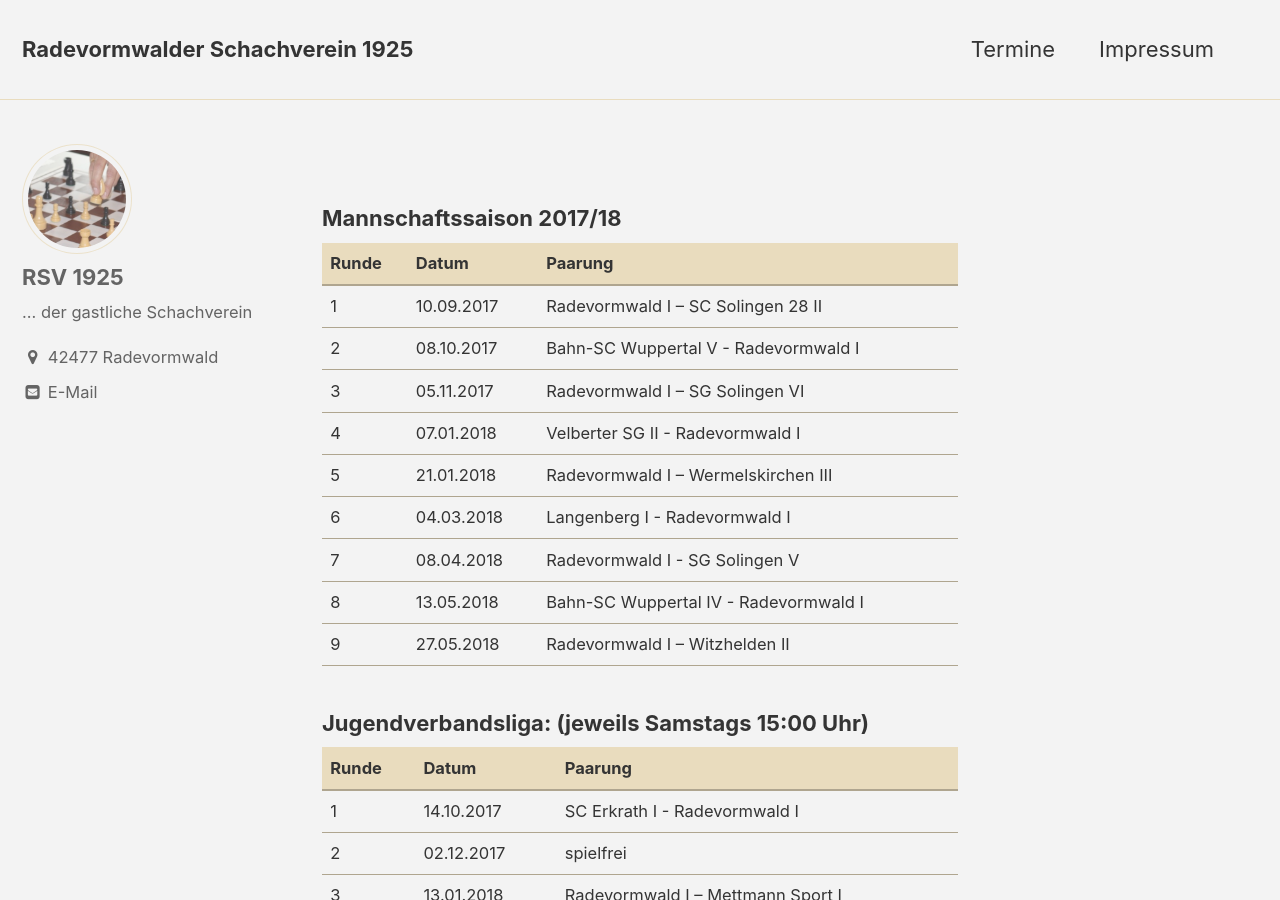
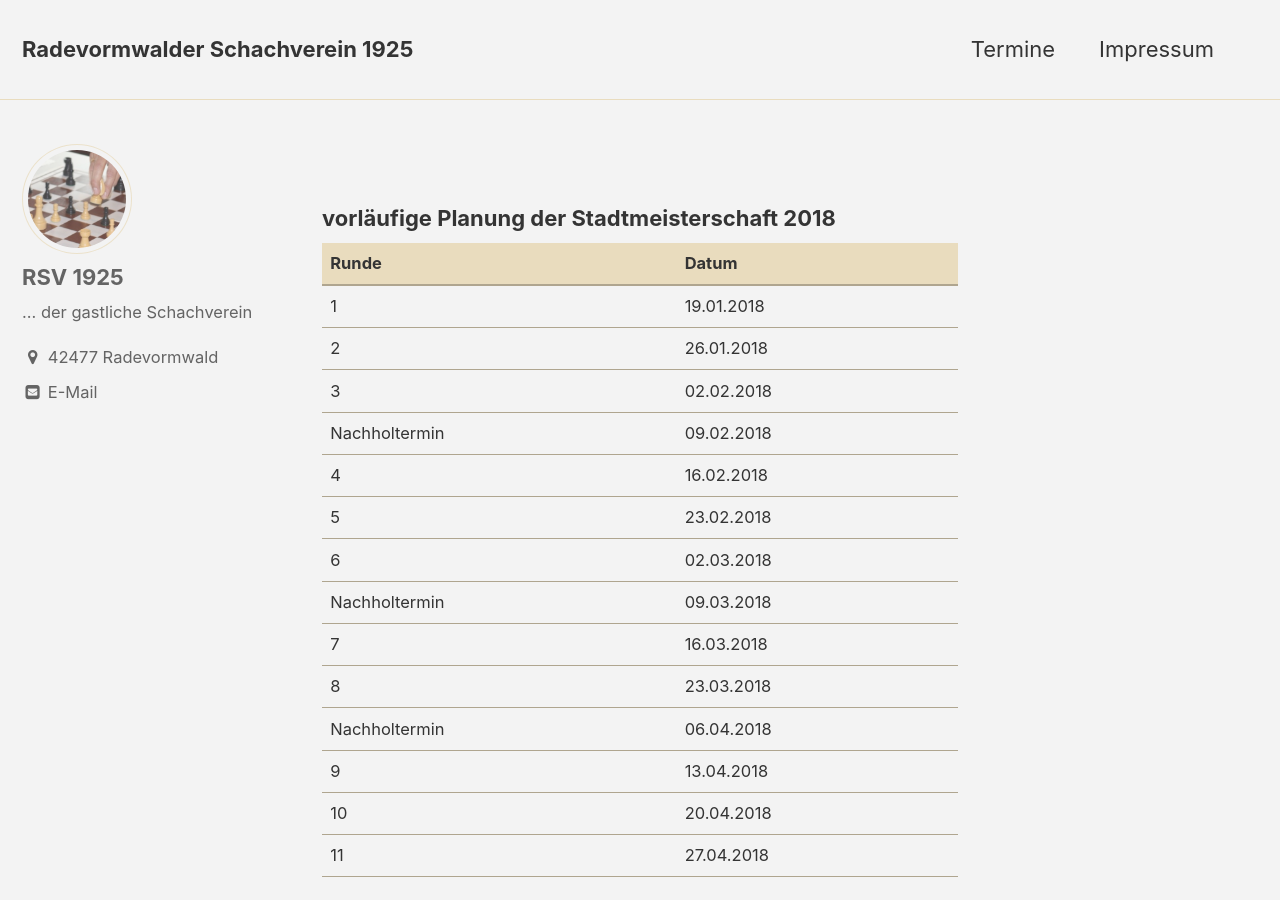
Before and after one commit to rsv1925/html, a Jekyll site: the page built from _pages/termine.md, in a window 1280 px wide and 900 px high. Built offline with Jekyll 4.4.1, drawn with Linux system fonts in a browser that asks for light colours; some of the changed text lies outside the part shown.

Commit message:
Termine SM 2018

```diff
--- a/_pages/termine.md
+++ b/_pages/termine.md
@@ -4,6 +4,28 @@ title: ""
 permalink: /termine/
 author_profile: true
 ---
+
+### vorläufige Planung der Stadtmeisterschaft 2018
+
+
+|         Runde |      Datum |
+|---------------+------------|
+|             1 | 19.01.2018 |
+|             2 | 26.01.2018 |
+|             3 | 02.02.2018 |
+| Nachholtermin | 09.02.2018 |
+|             4 | 16.02.2018 |
+|             5 | 23.02.2018 |
+|             6 | 02.03.2018 |
+| Nachholtermin | 09.03.2018 |
+|             7 | 16.03.2018 |
+|             8 | 23.03.2018 |
+| Nachholtermin | 06.04.2018 |
+|             9 | 13.04.2018 |
+|            10 | 20.04.2018 |
+|            11 | 27.04.2018 |
+
+Die tatsächliche Anzahl der Runden und des Modus, hängt von der Anzahl der Teilnehmer ab.
 
 ### Mannschaftssaison 2017/18
 
```
